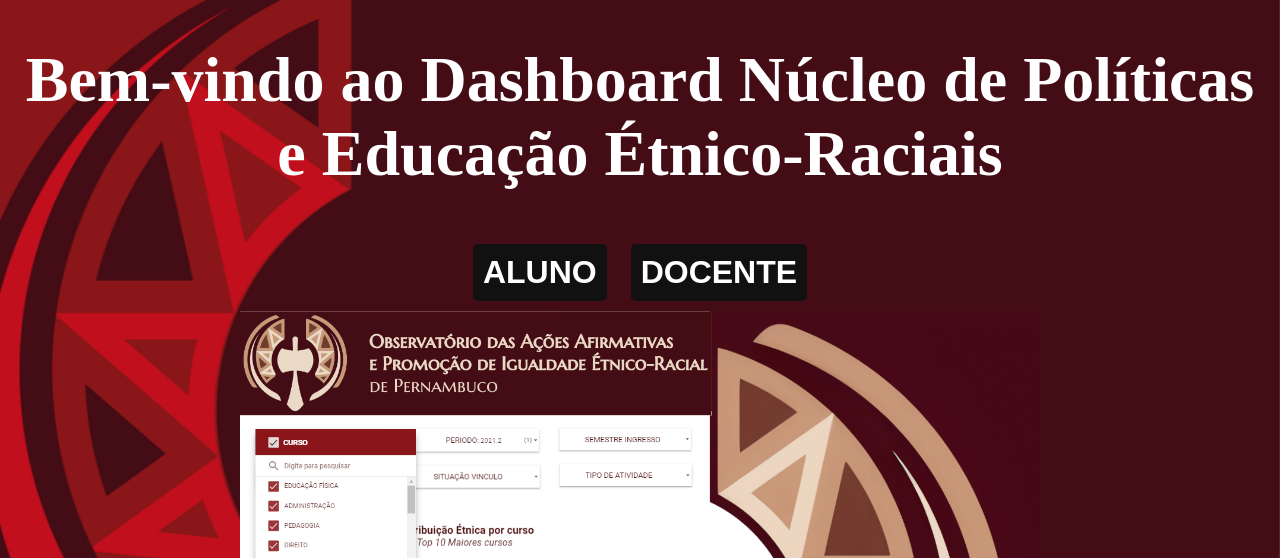
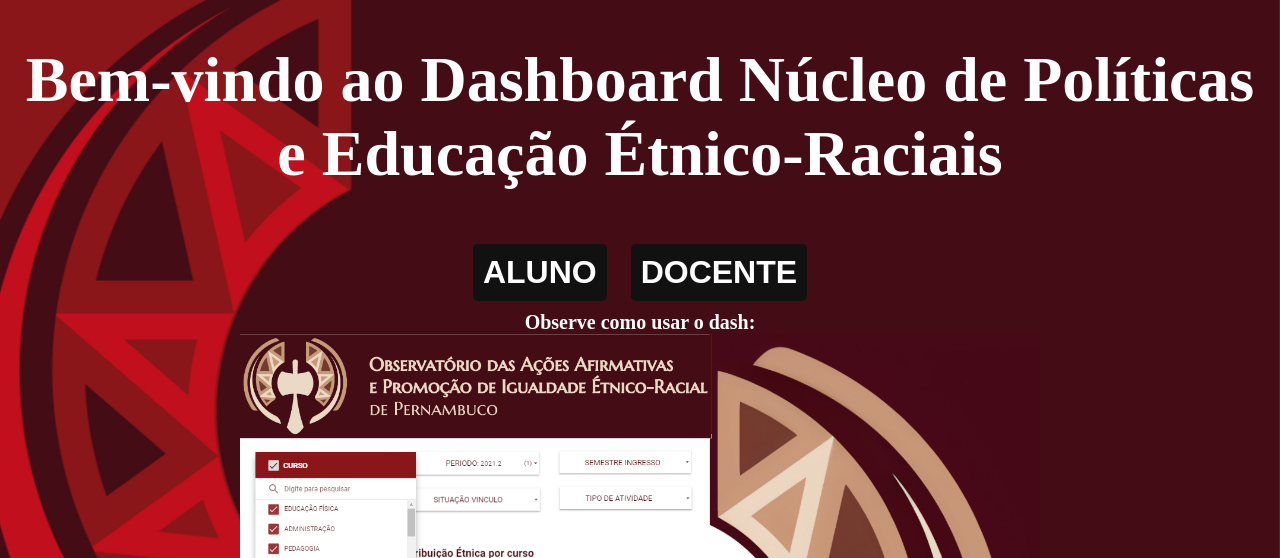
Before and after one commit to jvras58/datastudio, a plain HTML site: page index.html in a window 1280 px wide. Shown: the top 558 px of the page. Drawn offline with Linux system fonts and the light colour scheme.

Commit message:
aumentando o texto p2

```diff
--- a/index.html
+++ b/index.html
@@ -22,7 +22,7 @@
             <button id="docente-btn">DOCENTE</button>
 
               <div class="slideshow-container">
-              <!-- <p2>Observe como usar o dash:</p2> tem que ver como aumentar essa imagem-->
+              <p2>Observe como usar o dash:</p2>
                 <div class="mySlides">
                   <img src="imagem datastudio.png" style="width:100%">
                 </div>
--- a/style.css
+++ b/style.css
@@ -1,6 +1,12 @@
 /* Def tamanho de fonte padrão */
 html {
   font-size: 16px;
+}
+
+.slideshow-container p2 {
+  font-size: 20px;
+  font-weight: bold;
+  color: white;
 }
 
 /* responsividade para telas maiores */
```
